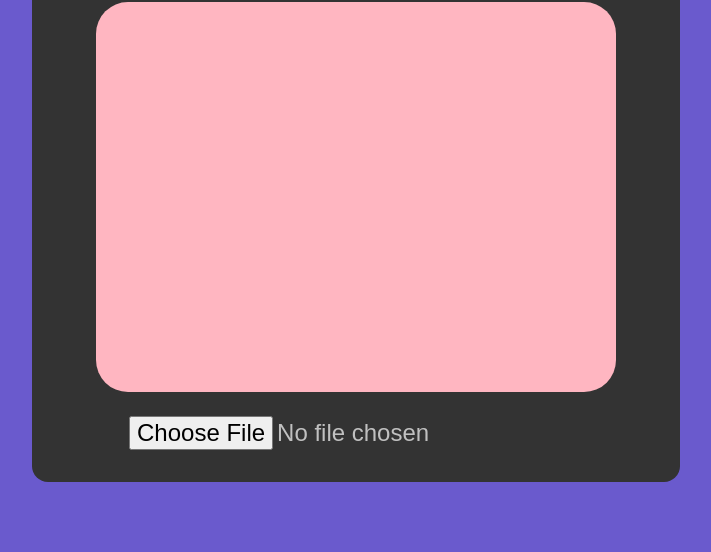
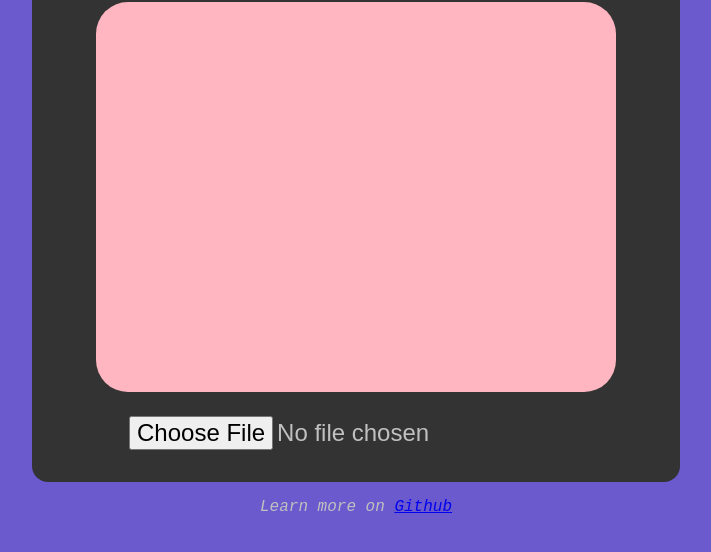
Before and after one commit to hypothete/teensytv, a website: page web/public/index.html in a window 1280 px wide. Shown: the part 166-718 px from the top of the page, without its empty margins (284-995 px from the left). Drawn offline with Linux system fonts and the light colour scheme.

```diff
--- a/web/public/index.html
+++ b/web/public/index.html
@@ -25,6 +25,10 @@
       border-radius: 1em;
     }
 
+    p {
+      font-style: italic;
+    }
+
     canvas {
       image-rendering: pixelated;
       width: 520px;
@@ -50,6 +54,9 @@
     <canvas></canvas>
     <input type="file">
   </div>
+  <p>
+    Learn more on <a href="https://github.com/hypothete/teensytv" target="_blank">Github</a>
+  </p>
   <script src="app.js"></script>
 </body>
 </html>
```
